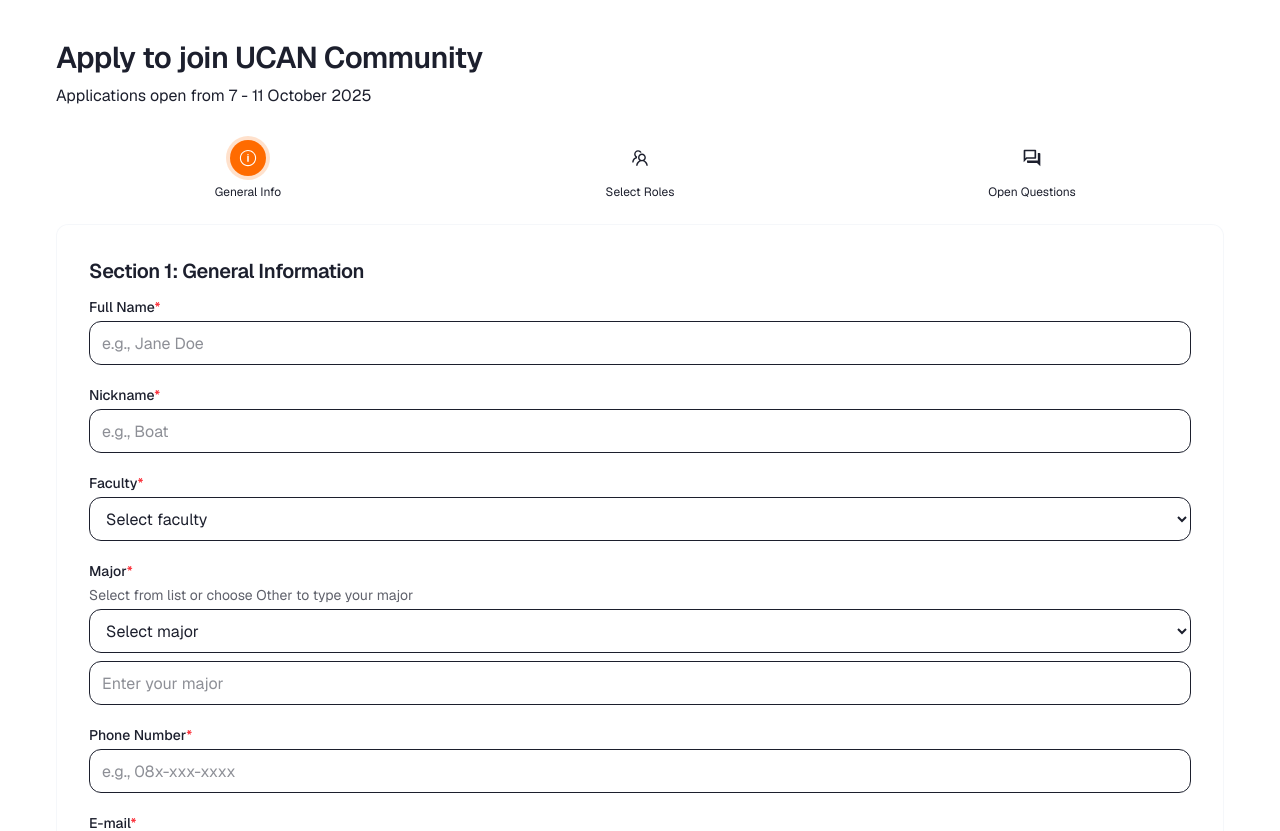
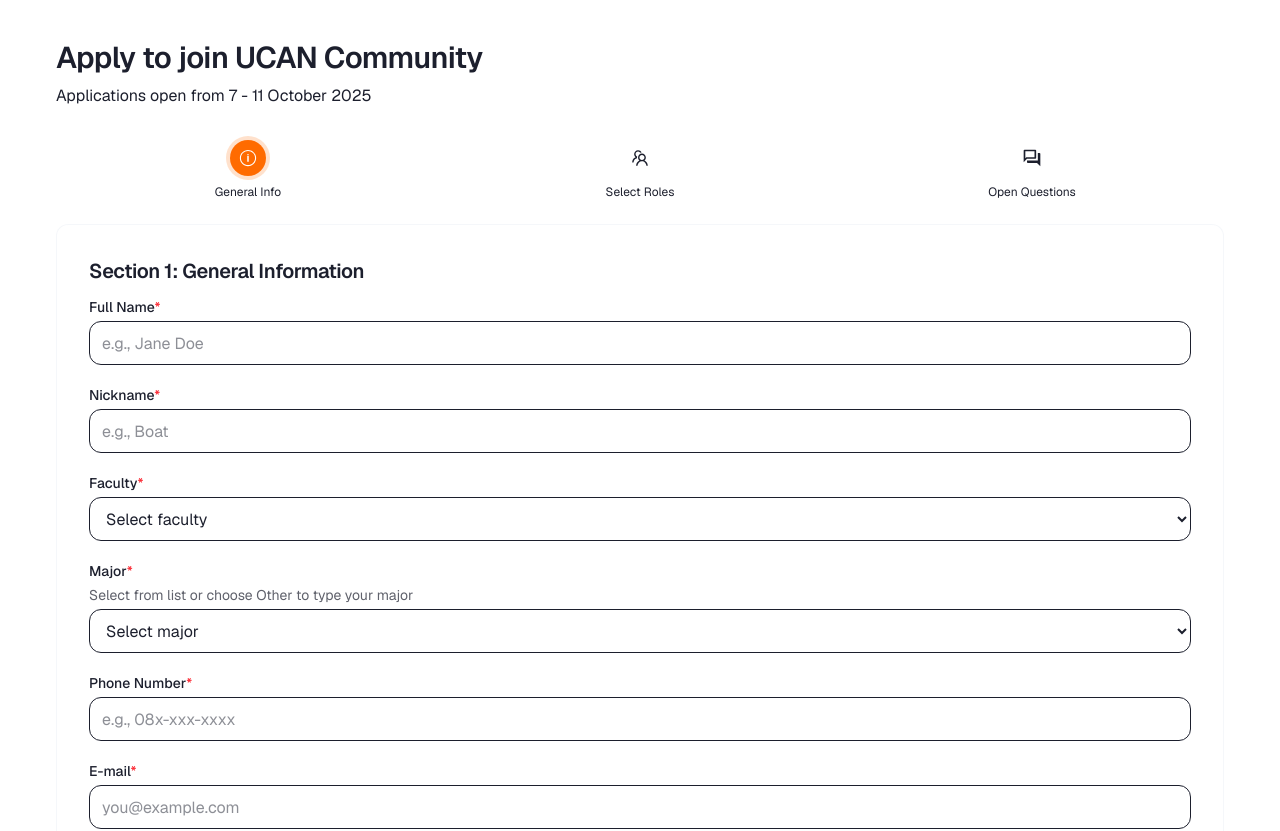
Before and after one commit to lnwwaveza007/ucan-community, a Next.js app: page /register in a window 1280 px wide. Shown: the top 831 px of the page. Built offline with nearby package versions, Linux system fonts and the light colour scheme.

Commit message:
fix: other major bug

```diff
--- a/src/app/register/page.tsx
+++ b/src/app/register/page.tsx
@@ -489,7 +489,7 @@
                   ))}
                   <option value={OTHER_VALUE}>Other</option>
                 </select>
-                {form.major === OTHER_VALUE || !form.faculty ? (
+                {form.major === OTHER_VALUE ? (
                   <input
                     type="text"
                     value={customMajor}
```
